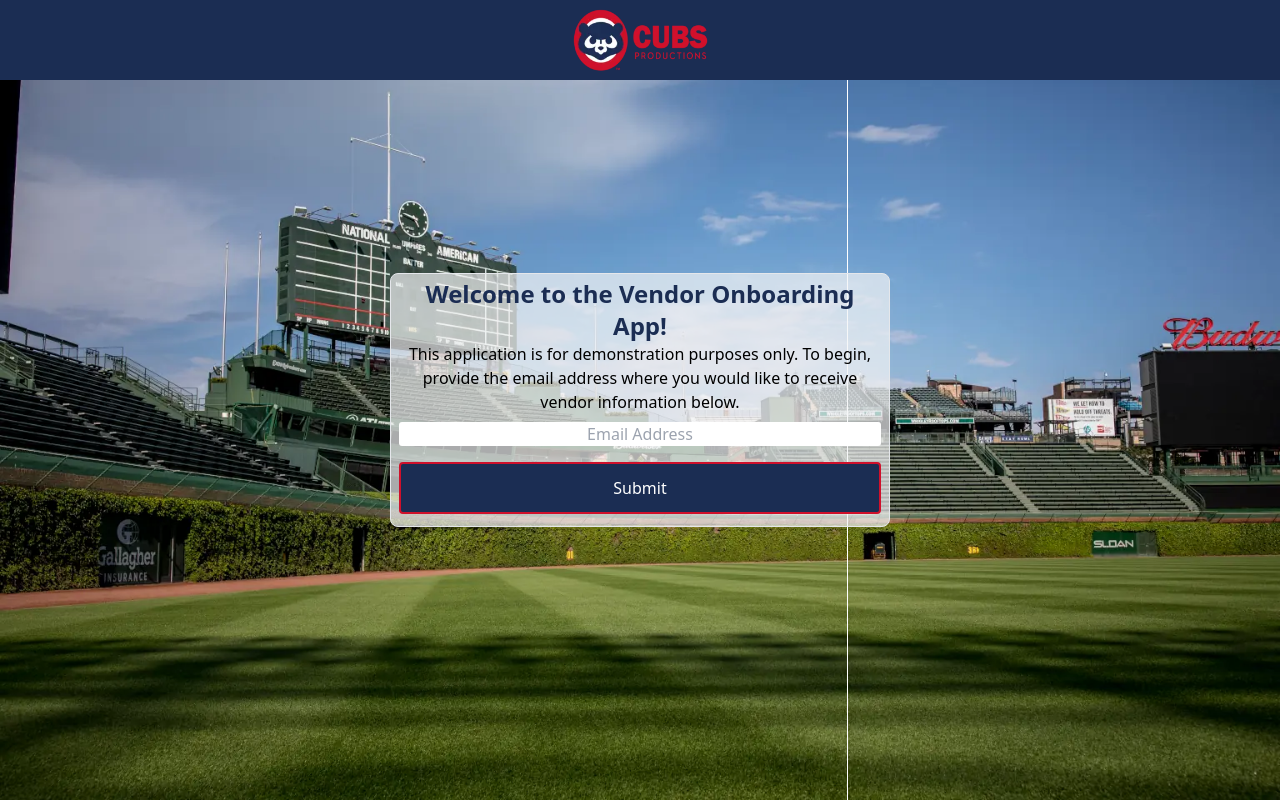
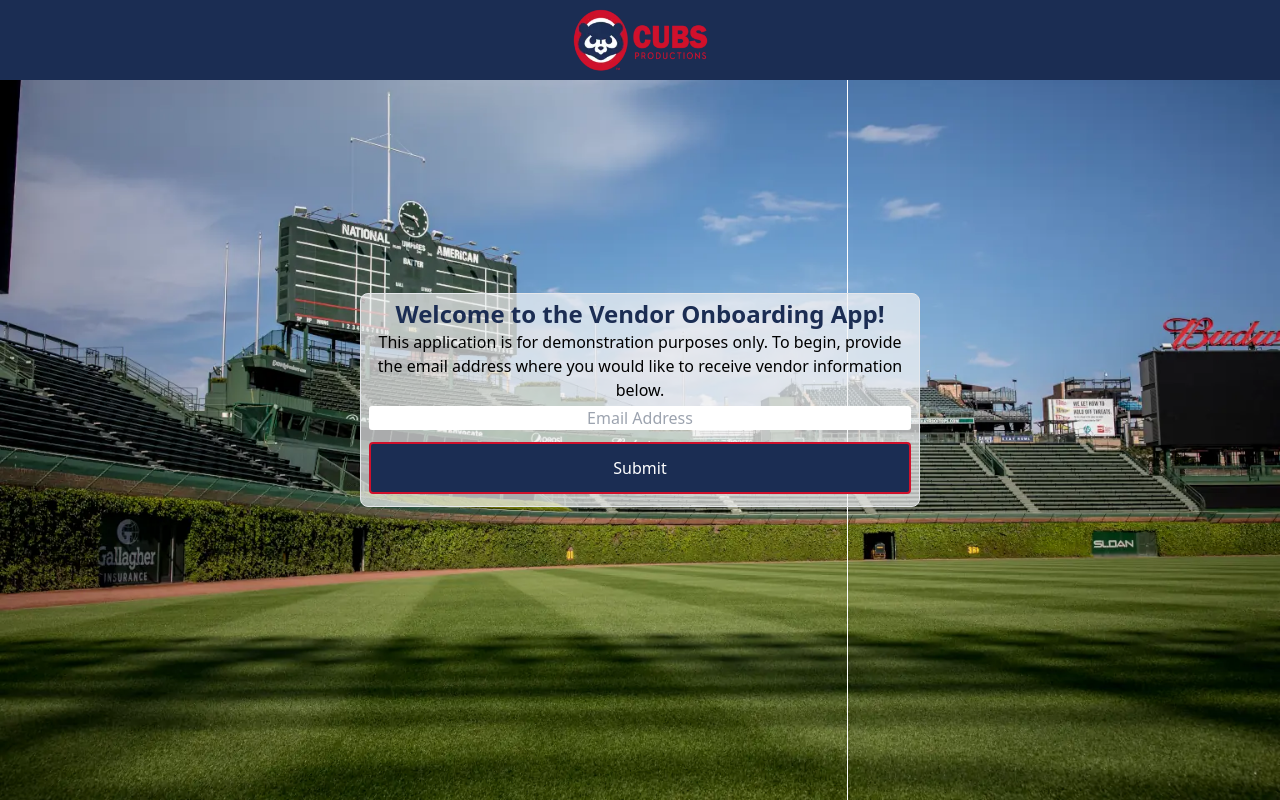
Before and after one commit to HerbSneed/vendor-onboarding-app, a React (Vite) app in the folder client/: page / in a window 1280 px wide. Built offline with nearby package versions, Linux system fonts and the light colour scheme.

Commit message:
landscape fix

```diff
--- a/client/src/components/welcome.jsx
+++ b/client/src/components/welcome.jsx
@@ -36,7 +36,7 @@
         onSubmit={handleSubmit}
         id="financeForm"
         method="POST"
-        className="text-center border mt-14 lg:mt-0 rounded-lg bg-gray-100    max-w-[500px] max-h-[310px] mx-[10px] px-2 py-1 bg-opacity-70"
+        className="text-center border mt-14 lg:mt-0 rounded-lg bg-gray-100    max-w-[560px] max-h-[350px] mx-[10px] px-2 py-1 bg-opacity-70"
       >
         <h1 className="font-bold text-2xl text-cubblue text-center">
           Welcome to the Vendor Onboarding App!
@@ -51,7 +51,7 @@
           type="text"
           id="finance_email"
           placeholder="Email Address"
-          className="bg-white my-2 w-full text-black text-center"
+          className="bg-white my-1 w-full text-black text-center"
           value={formState.finance_email}
           onChange={handleChange}
         />
```
